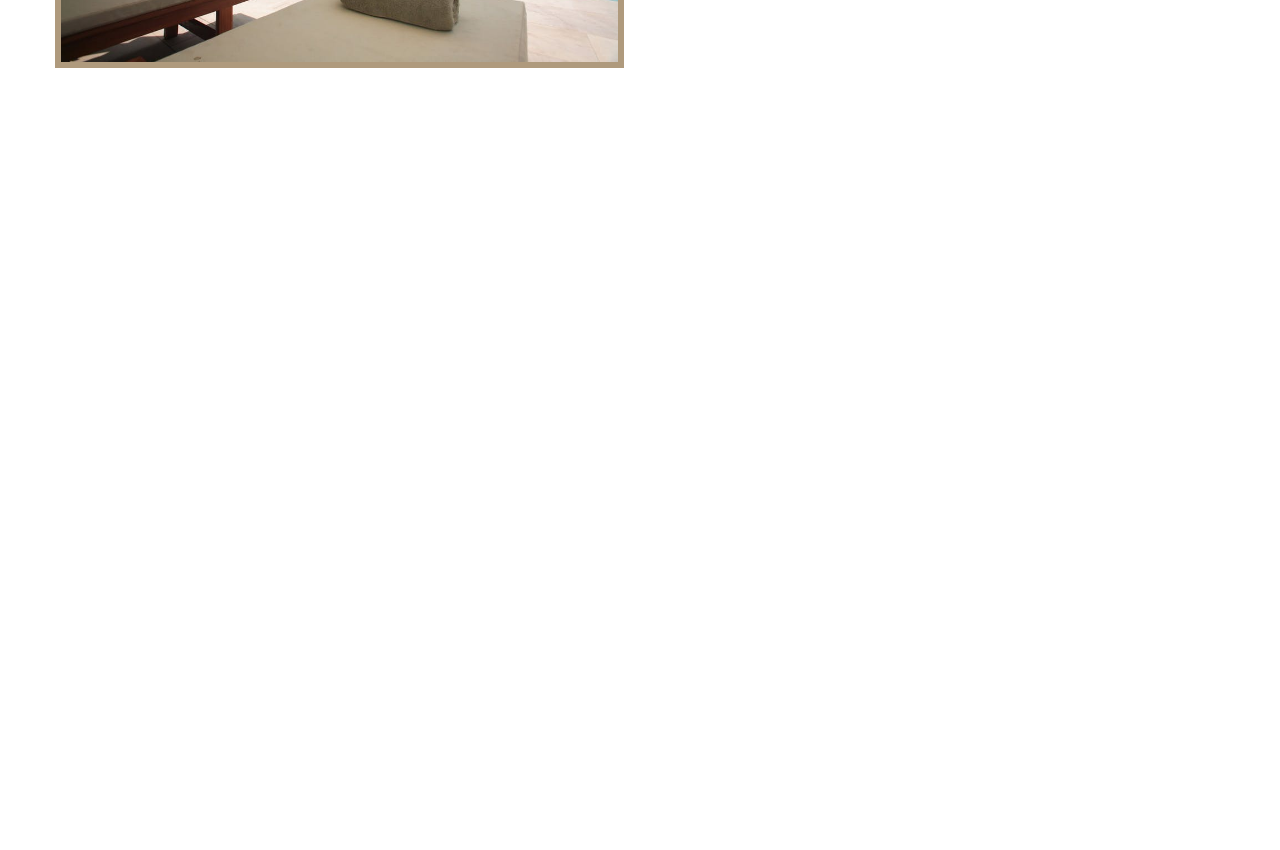
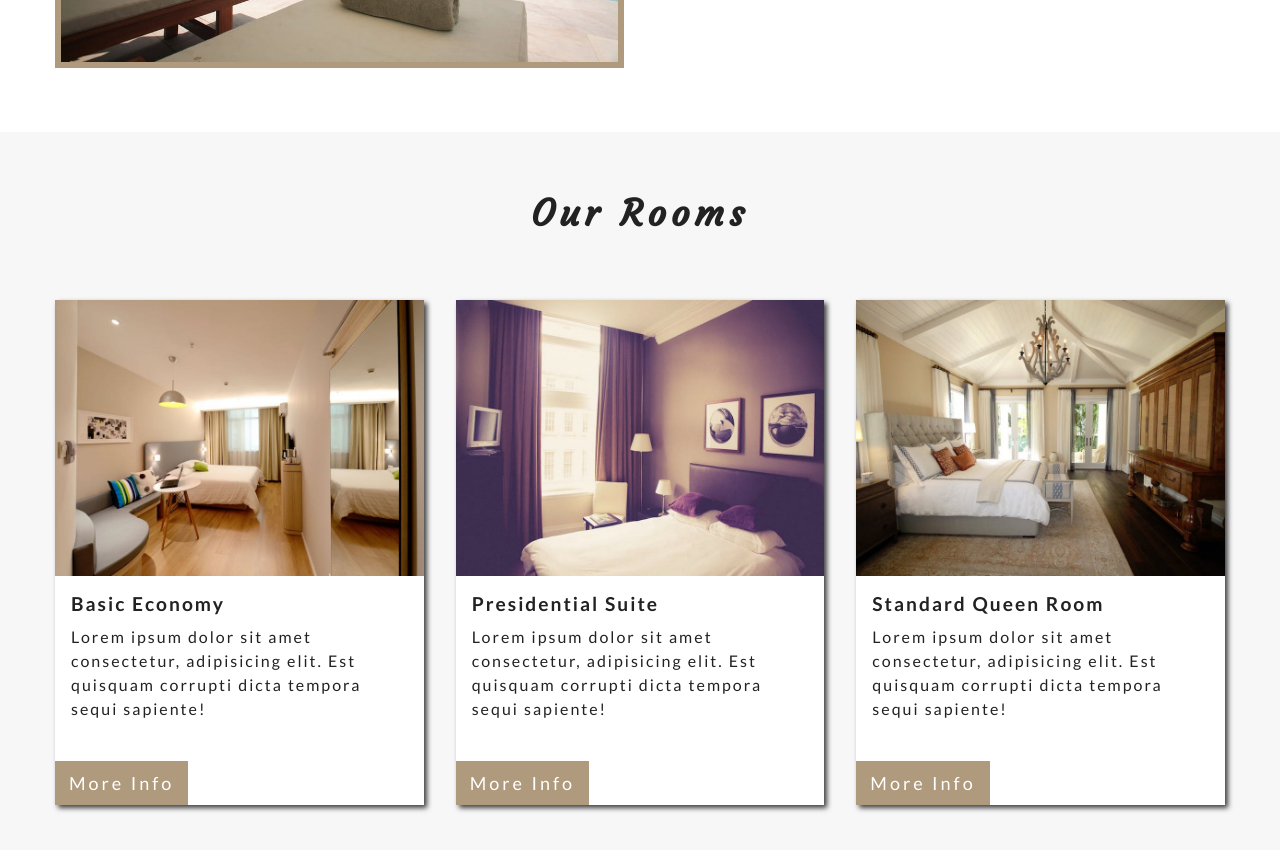
Before and after one commit to heathryu/beachwalk-resort-web, a React (Create React App) app: page / in a window 1280 px wide. Shown: the part 1180-2030 px from the top of the page. Before the commit the page ends 1312 px from the top, so only its background shows below. Built offline with nearby package versions, Linux system fonts and the light colour scheme; the HTML template or start-up script is replaced by a standard one.

Commit message:
Add Rooms components

```diff
--- a/src/components/globals/Buttons.js
+++ b/src/components/globals/Buttons.js
@@ -33,3 +33,7 @@
     color: ${setColor.primaryColor};
   }
 `;
+
+export const SmallButton = styled(PrimaryButton)`
+  padding: ${setRem(9)} ${setRem(12)};
+`;
--- /dev/null
+++ b/src/components/home/Room.js
@@ -0,0 +1,98 @@
+import React from 'react';
+import { SmallButton } from '../globals/Buttons';
+import styled from 'styled-components';
+import {
+  setRem,
+  setLetterSpacing,
+  setTransition,
+  setColor,
+  setBorder,
+  setShadow
+} from '../../styles';
+import PropTypes from 'prop-types';
+
+const Room = ({
+  className,
+  room: { img = '', title = '', info = '', price = 0 }
+}) => {
+  return (
+    <article className={className}>
+      <div className="img-container">
+        <img src={img} alt={title} />
+        <div className="price">${price}</div>
+      </div>
+      <div className="room-info">
+        <h4>{title}</h4>
+        <p>{info}</p>
+      </div>
+      <SmallButton>More Info</SmallButton>
+    </article>
+  );
+};
+
+Room.propTypes = {
+  room: PropTypes.shape({
+    img: PropTypes.string.isRequired,
+    title: PropTypes.string.isRequired,
+    info: PropTypes.string.isRequired,
+    price: PropTypes.number.isRequired
+  })
+};
+
+export default styled(Room)`
+  background: ${setColor.mainWhite};
+  margin: ${setRem(32)} 0;
+  ${setShadow.light};
+  ${setTransition()};
+
+  &:hover {
+    ${setShadow.dark};
+  }
+
+  .img-container {
+    background: ${setColor.mainBlack};
+    position: relative;
+
+    .price {
+      position: absolute;
+      top: 50%;
+      left: 50%;
+      transform: translate(-50%, -50%);
+      color: ${setColor.mainWhite};
+      ${setLetterSpacing(5)};
+      font-size: ${setRem(22)};
+      padding: ${setRem(10)} ${setRem(33)};
+      ${setBorder({ color: setColor.mainWhite })};
+      opacity: 0;
+      ${setTransition()};
+    }
+
+    img {
+      width: 100%;
+      display: block;
+      ${setTransition};
+    }
+
+    &:hover {
+      img {
+        opacity: 0.5;
+      }
+      .price {
+        opacity: 1;
+      }
+    }
+  }
+
+  .room-info {
+    padding: ${setRem()};
+
+    h4 {
+      text-transform: capitalize;
+      ${setLetterSpacing()};
+    }
+
+    p {
+      ${setLetterSpacing()};
+    }
+  }
+`;
--- /dev/null
+++ b/src/components/home/Rooms.js
@@ -0,0 +1,42 @@
+import React from 'react';
+import styled from 'styled-components';
+import Title from '../globals/Title';
+import Section from '../globals/Section';
+import Room from './Room';
+import { setColor, setRem, media } from '../../styles';
+import rooms from '../../roomsData';
+
+const Rooms = () => {
+  return (
+    <Section backgroundColor={setColor.lightGrey}>
+      <Title title="Our Rooms" center />
+      <RoomsCenter>
+        {rooms.map(room => (
+          <Room key={room.id} room={room} />
+        ))}
+      </RoomsCenter>
+    </Section>
+  );
+};
+
+const RoomsCenter = styled.div`
+  width: 90vw;
+  margin: 0 auto;
+
+  ${media.tablet`
+    display: grid;
+    grid-template-columns: 1fr 1fr;
+    grid-column-gap: ${setRem(32)};
+  `};
+
+  ${media.desktop`
+    width: 100vw;
+    max-width: 1170px;
+  `};
+
+  ${media.large`
+    grid-template-columns: repeat(3, 1fr);
+  `};
+`;
+
+export default Rooms;
--- a/src/pages/Home.js
+++ b/src/pages/Home.js
@@ -1,12 +1,14 @@
 import React from 'react';
 import Header from '../components/home/Header';
 import About from '../components/home/About';
+import Rooms from '../components/home/Rooms';
 
 const Home = () => {
   return (
     <>
       <Header />
       <About />
+      <Rooms />
     </>
   );
 };
--- /dev/null
+++ b/src/roomsData.js
@@ -0,0 +1,30 @@
+import room1 from './images/room1.jpeg';
+import room2 from './images/room2.jpeg';
+import room3 from './images/room3.jpeg';
+
+export default [
+  {
+    id: 1,
+    img: room1,
+    title: 'basic economy',
+    info:
+      'Lorem ipsum dolor sit amet consectetur, adipisicing elit. Est quisquam corrupti dicta tempora sequi sapiente!',
+    price: 125
+  },
+  {
+    id: 2,
+    img: room2,
+    title: 'presidential suite',
+    info:
+      'Lorem ipsum dolor sit amet consectetur, adipisicing elit. Est quisquam corrupti dicta tempora sequi sapiente!',
+    price: 250
+  },
+  {
+    id: 3,
+    img: room3,
+    title: 'standard queen room',
+    info:
+      'Lorem ipsum dolor sit amet consectetur, adipisicing elit. Est quisquam corrupti dicta tempora sequi sapiente!',
+    price: 375
+  }
+];
--- a/src/styles.js
+++ b/src/styles.js
@@ -50,6 +50,12 @@
   return `transition: ${property} ${time} ${timing}`;
 };
 
+export const setShadow = {
+  light: 'box-shadow: 3px 3px 5px 0px rgba(0,0,0,0.75)',
+  dark: 'box-shadow: 6px 6px 5px 0px rgba(0,0,0,0.75)',
+  darkest: 'box-shadow: 10px 10px 5px 0px rgba(0,0,0,0.75)'
+};
+
 const sizes = {
   large: 1200,
   desktop: 992,
```
